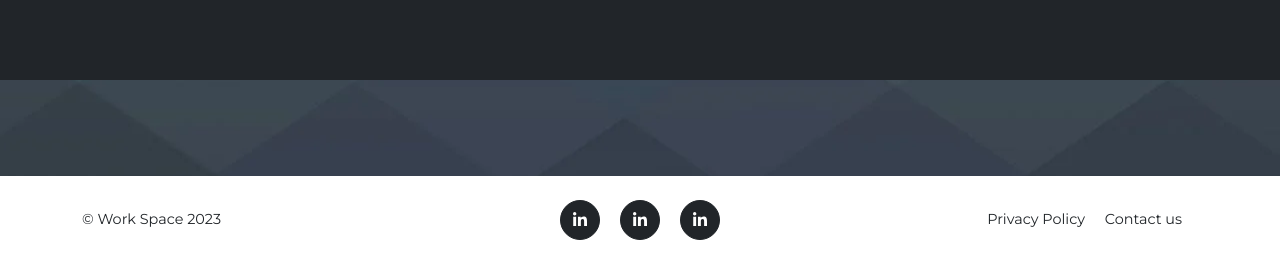
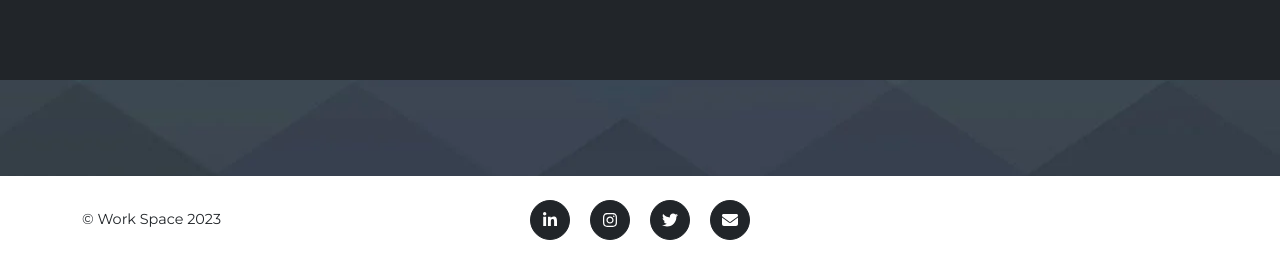
Before and after one commit to Gopikrishna6575/Task_management_system, a Flask app: page / in a window 1280 px wide. Shown: the part 1318-1582 px from the top of the page. Run offline with Flask 3, Linux system fonts and the light colour scheme; some libraries are stand-ins or nearby versions.

Commit message:
Add files via upload

```diff
--- a/templates/index.html
+++ b/templates/index.html
@@ -1,5 +1,6 @@
 <!DOCTYPE html>
 <html lang="en">
+
 <head>
     <meta charset="utf-8" />
     <meta name="viewport" content="width=device-width, initial-scale=1, shrink-to-fit=no" />
@@ -8,6 +9,7 @@
     <title>WORK SPACE</title>
     <!-- Favicon-->
     <link rel="icon" type="image/x-icon" href="{{url_for('static',filename='img/Clip_img.png')}}" />
+
     <!-- Font Awesome icons (free version)-->
     <script src="https://use.fontawesome.com/releases/v6.3.0/js/all.js" crossorigin="anonymous"></script>
     <!-- Google fonts-->
@@ -15,21 +17,26 @@
     <link href="https://fonts.googleapis.com/css?family=Roboto+Slab:400,100,300,700" rel="stylesheet" type="text/css" />
     <!-- Core theme CSS (includes Bootstrap)-->
     <!-- <link href="C:\Users\DELL\Desktop\task project\static\styles.css" rel="stylesheet" /> -->
-        <link  rel="stylesheet" href="{{url_for('static',filename='styles.css')}}"/>
+
+    <link rel="stylesheet" href="{{url_for('static',filename='styles.css')}}" />
 </head>
+
 <body id="page-top">
 
     <!-- Navigation-->
     <nav class="navbar navbar-expand-lg navbar-dark fixed-top" id="mainNav">
         <div class="container">
-                <a class="navbar-brand" href="#page-top"><img src="{{url_for('static',filename='img/Clip_img.png')}}" alt="..." /></a>
-                <button class="navbar-toggler" type="button" data-bs-toggle="collapse" data-bs-target="#navbarResponsive" aria-controls="navbarResponsive" aria-expanded="false" aria-label="Toggle navigation">
+            <a class="navbar-brand" href="#page-top"><img src="{{url_for('static',filename='img/Clip_img.png')}}"
+                    alt="..." /></a>
+            <button class="navbar-toggler" type="button" data-bs-toggle="collapse" data-bs-target="#navbarResponsive"
+                aria-controls="navbarResponsive" aria-expanded="false" aria-label="Toggle navigation">
                 Menu
                 <i class="fas fa-bars ms-1"></i>
             </button>
             <div class="collapse navbar-collapse" id="navbarResponsive">
                 <ul class="navbar-nav text-uppercase ms-auto py-4 py-lg-0">
-                        <li class="nav-item"><a class="nav-link" href="{{url_for('adminregister')}}">Admin Registration</a></li>
+                    <li class="nav-item"><a class="nav-link" href="{{url_for('adminregister')}}">Admin Registration</a>
+                    </li>
                     <li class="nav-item"><a class="nav-link" href="{{url_for('adminlogin')}}">Admin Login</a></li>
 
                     <!-- <li class="nav-item"><a class="nav-link" href="#contact" >Contact</a></li> -->
@@ -81,16 +88,18 @@
                 <div class="col-lg-4 text-lg-start">&copy; Work Space 2023</div>
 
                 <div class="col-lg-4 my-3 my-lg-0">
-                        <a class="btn btn-dark btn-social mx-2" href="https://www.linkedin.com/in/gopi-krishna-5a2b29197" aria-label="LinkedIn"><i class="fab fa-linkedin-in"></i></a>
-                        <!-- <a class="btn btn-dark btn-social mx-2" href="#!" aria-label="Facebook"><i class="fab fa-facebook-f"></i></a> -->
-                        <a class="btn btn-dark btn-social mx-2" href="https://www.linkedin.com/in/harsha-vardhan-476a322508" aria-label="LinkedIn"><i class="fab fa-linkedin-in"></i></a>
-                        <a class="btn btn-dark btn-social mx-2" href="https://www.linkedin.com/in/rameshbabu-vemuluri-067a33250" aria-label="LinkedIn"><i class="fab fa-linkedin-in"></i></a>
-                    </div>
-                    <div class="col-lg-4 text-lg-end">
-                        <a class="link-dark text-decoration-none me-3" href="#!">Privacy Policy</a>
+                        <a class="btn btn-dark btn-social mx-2"
+                            href="https://www.linkedin.com/in/gopi-krishna-5a2b29197" aria-label="LinkedIn"><i
+                                class="fab fa-linkedin-in"></i></a>
+                        <a class="btn btn-dark btn-social mx-2"
+                            href="https://www.instagram.com/i_a_m_un_knownn?igsh=ZDh6YXNnNDcwaW10"
+                            aria-label="Instagram"><i class="fab fa-instagram"></i></a>
+                        <a class="btn btn-dark btn-social mx-2"
+                            href="https://x.com/Gopi_Krishna55?t=eIjoZrt2p-76f2PtvUeoTw&s=09" aria-label="X App"><i
+                                class="fab fa-twitter"></i></a>
+                        <a class="btn btn-dark btn-social mx-2" href="mailto:kgk6454@gmail.com" aria-label="Email"><i
+                                class="fas fa-envelope"></i></a>
 
-                        <a class="link-dark text-decoration-none me-3" href="mailto:kgk6575@gmail.com">Contact us</a>
-                    </div>
                 </div>
             </div>
     </footer>
@@ -102,4 +111,5 @@
     <script src="https://cdn.startbootstrap.com/sb-forms-latest.js"></script>
 
 </body>
+
 </html>
```
Lines whose indentation alone changed are shown as unchanged.
